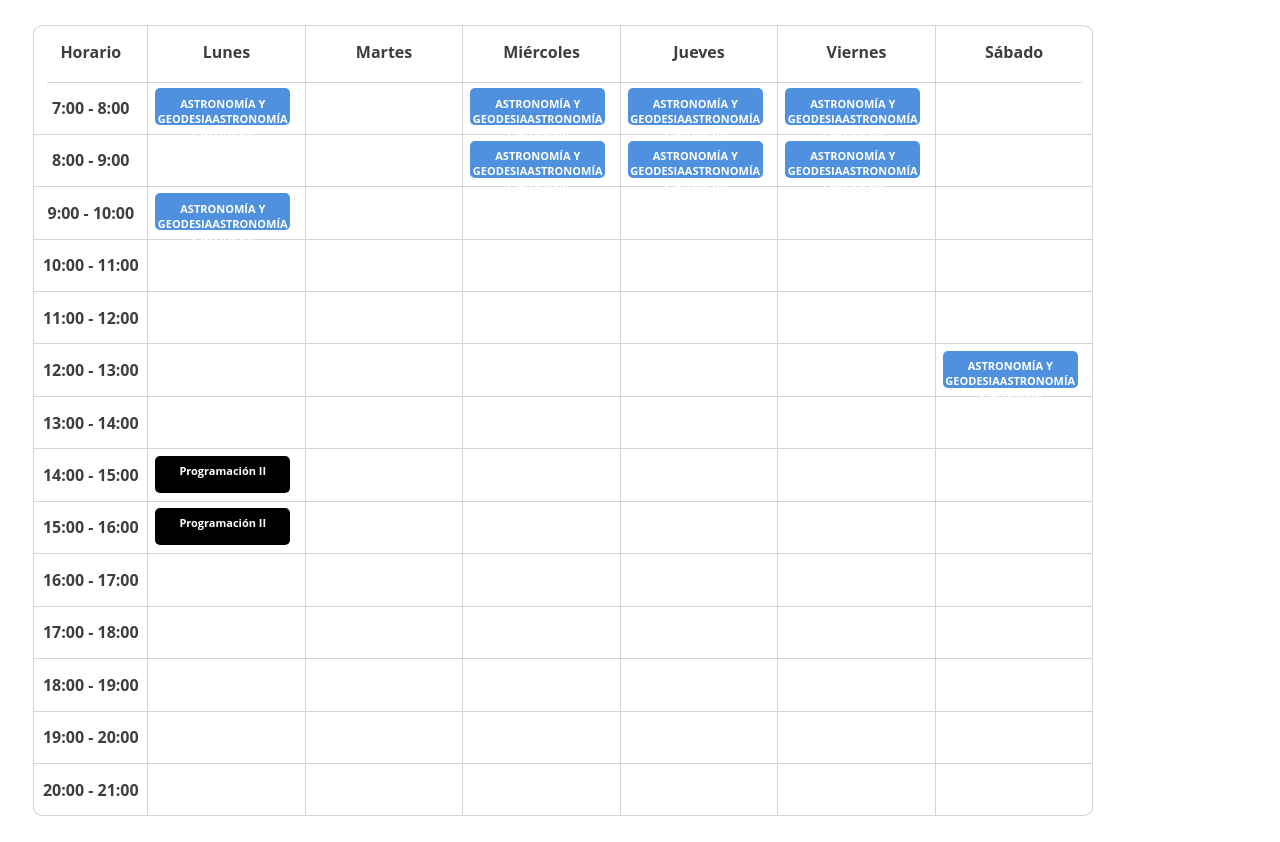
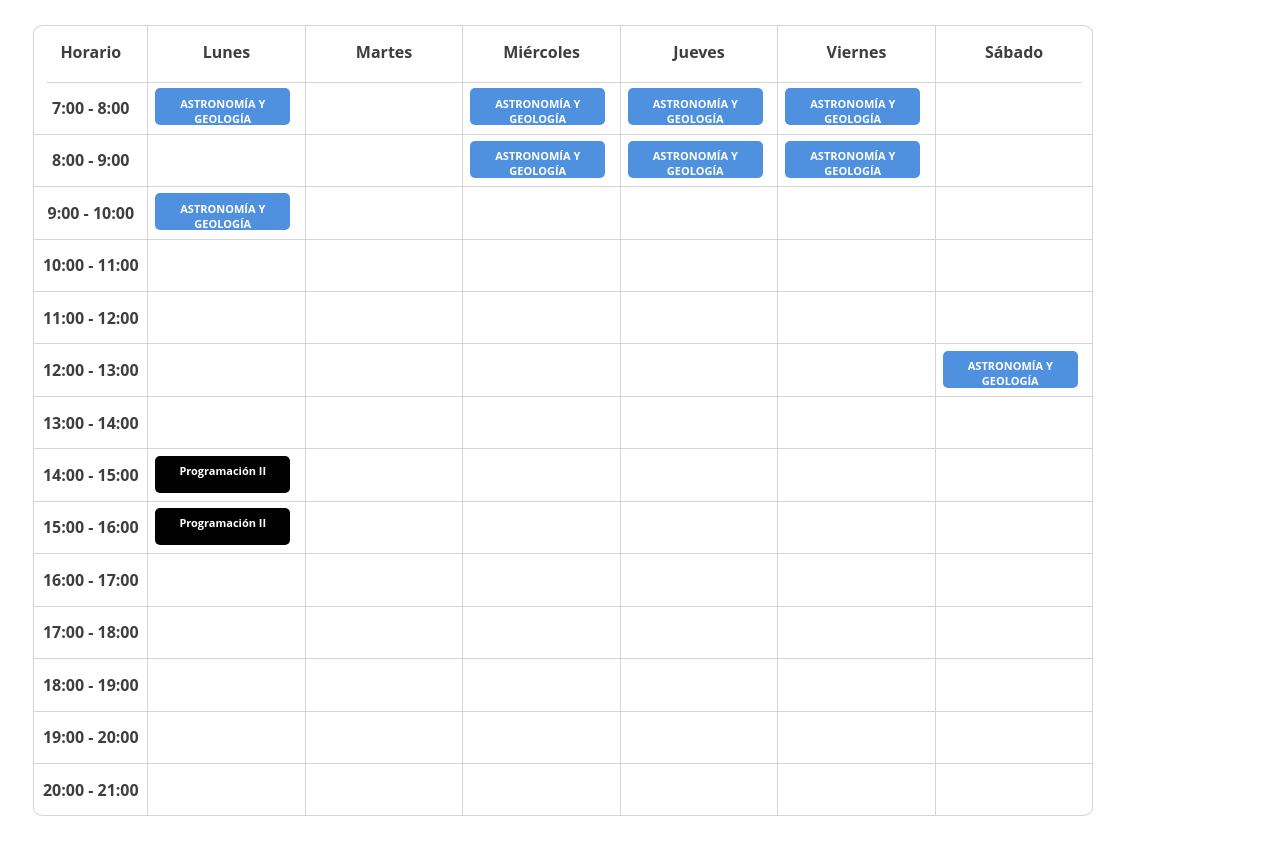
Before and after one commit to Mike-code1805/schedule-days, a React (Create React App) app: page / in a window 1280 px wide. Built offline with nearby package versions, Linux system fonts and the light colour scheme.

Commit message:
modifed data

```diff
--- a/src/data/courses.ts
+++ b/src/data/courses.ts
@@ -3,7 +3,7 @@ import { DataProps } from '../interfaces/schedules.interfaces';
 export const courses: DataProps[] = [
   {
     _id: '01',
-    name: 'ASTRONOMÍA Y GEODESIAASTRONOMÍA Y GEODESIA ASTRONOMÍA Y GEODESIA',
+    name: 'ASTRONOMÍA Y GEOLOGÍA',
     days: {
       monday: ['07-08', '09-10'],
       tuesday: [],
```
